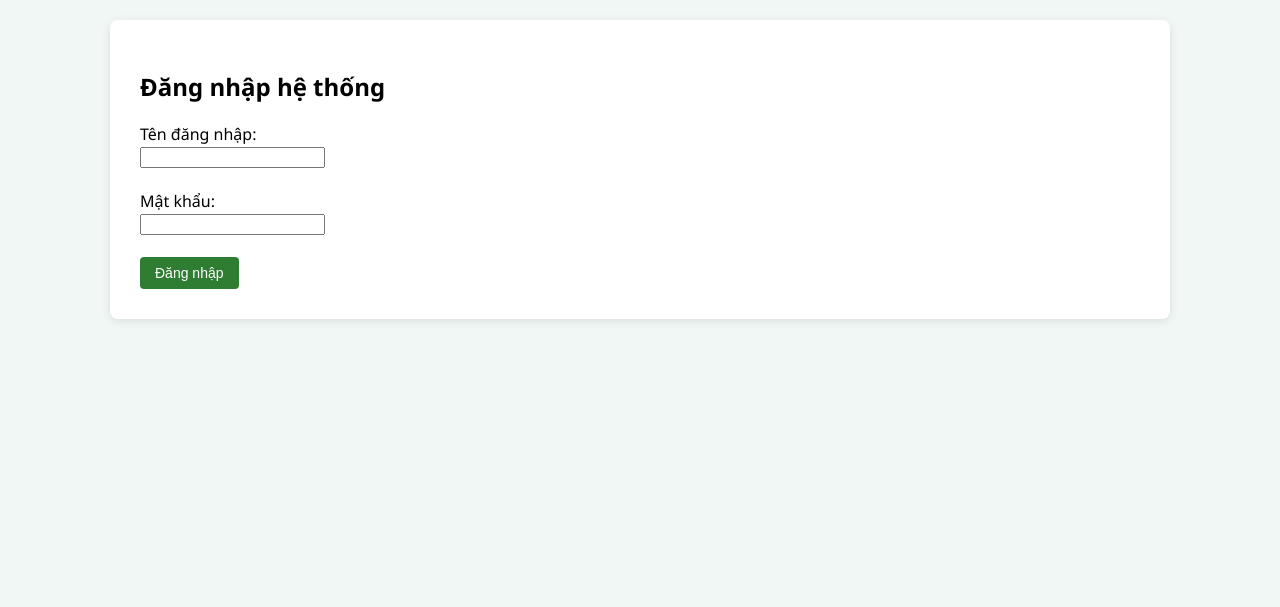
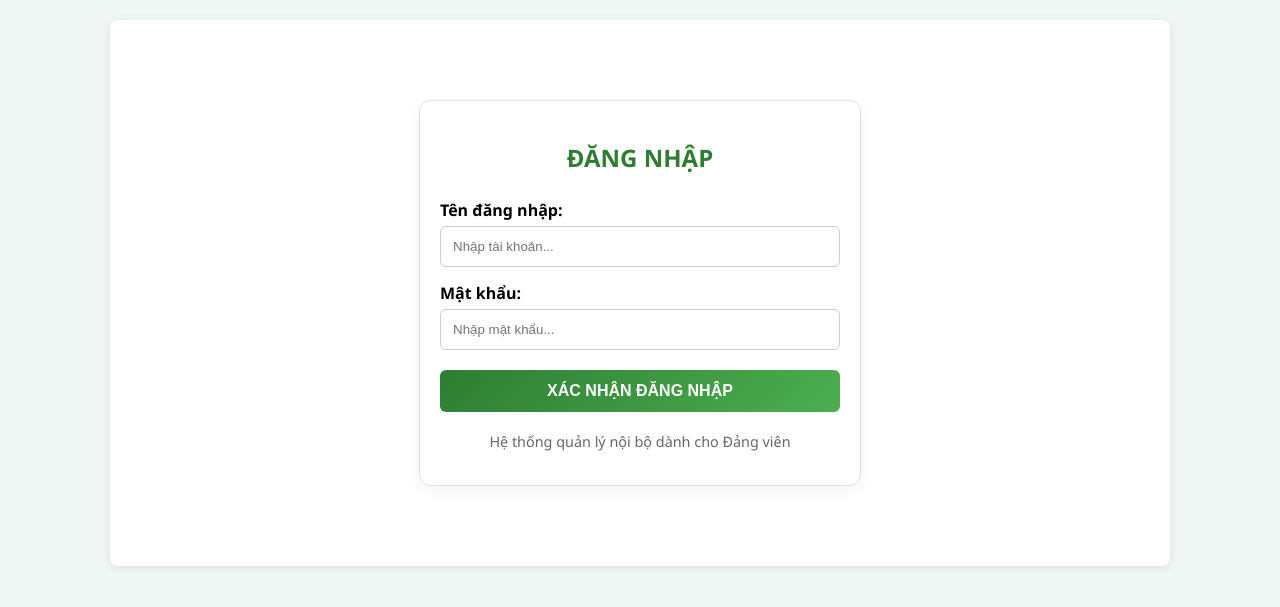
Before and after one commit to trongltgit/QLNS-DV_AI_Chatbot, a Flask app: page /login in a window 1280 px wide. Shown: the part 103-710 px from the top of the page. Run offline with Flask 3, Linux system fonts and the light colour scheme.

Commit message:
Update login.html

```diff
--- a/templates/login.html
+++ b/templates/login.html
@@ -1,9 +1,44 @@
 {% extends "base.html" %}
+
 {% block content %}
-<h2>Đăng nhập hệ thống</h2>
-<form method="POST">
-    Tên đăng nhập:<br><input name="username" required><br><br>
-    Mật khẩu:<br><input name="password" type="password" required><br><br>
-    <button type="submit">Đăng nhập</button>
-</form>
+<div style="max-width: 400px; margin: 50px auto; padding: 20px; border: 1px solid #e0e0e0; border-radius: 12px; background: #ffffff; box-shadow: 0 4px 15px rgba(0,0,0,0.05);">
+    <h2 style="text-align: center; color: #2e7d32; margin-bottom: 25px;">ĐĂNG NHẬP</h2>
+
+    <form method="POST">
+        <div style="margin-bottom: 15px;">
+            <label style="display: block; margin-bottom: 5px; font-weight: bold;">Tên đăng nhập:</label>
+            <input name="username" required
+                   style="width: 100%; padding: 12px; border: 1px solid #ccc; border-radius: 6px; box-sizing: border-box;"
+                   placeholder="Nhập tài khoản...">
+        </div>
+
+        <div style="margin-bottom: 20px;">
+            <label style="display: block; margin-bottom: 5px; font-weight: bold;">Mật khẩu:</label>
+            <input name="password" type="password" required
+                   style="width: 100%; padding: 12px; border: 1px solid #ccc; border-radius: 6px; box-sizing: border-box;"
+                   placeholder="Nhập mật khẩu...">
+        </div>
+
+        <button type="submit" style="width: 100%; padding: 12px; background: linear-gradient(135deg,#2e7d32,#4caf50); color: white; border: none; border-radius: 6px; font-size: 16px; font-weight: bold; cursor: pointer; transition: 0.3s;">
+            XÁC NHẬN ĐĂNG NHẬP
+        </button>
+    </form>
+
+    <div style="margin-top: 20px; text-align: center; font-size: 0.9em; color: #666;">
+        <p>Hệ thống quản lý nội bộ dành cho Đảng viên</p>
+    </div>
+</div>
+
+<style>
+    /* Hiệu ứng khi di chuột vào nút */
+    button:hover {
+        opacity: 0.9;
+        transform: translateY(-1px);
+        box-shadow: 0 4px 8px rgba(0,0,0,0.1);
+    }
+    /* Chỉnh lại link "Về trang chủ" ở base.html cho trang login vì không cần thiết */
+    .container > a {
+        display: none;
+    }
+</style>
 {% endblock %}
```
